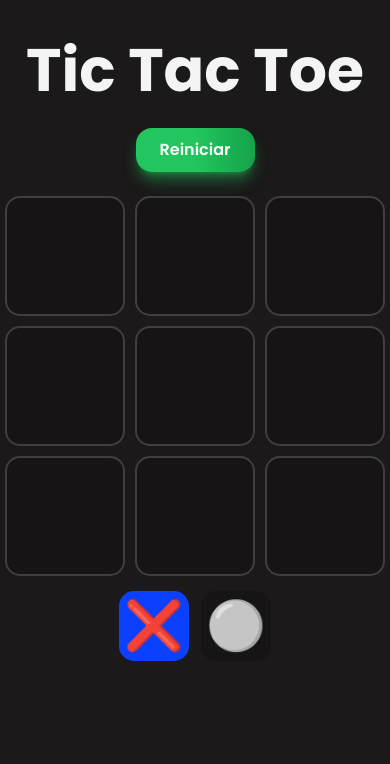
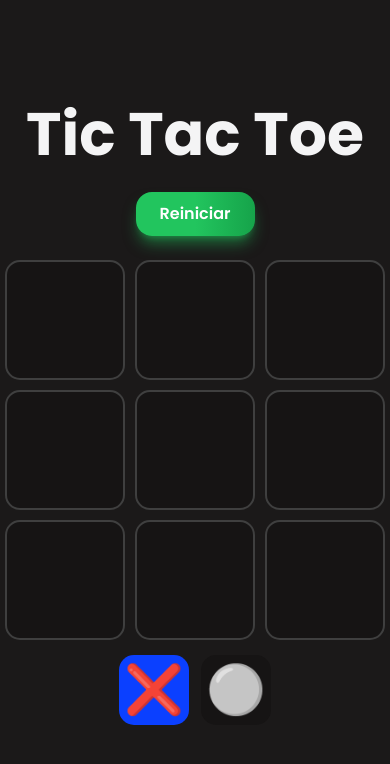
Before and after one commit to francoogilli/Tic-Tac-Toe, a React app: page / in a window 390 px wide. Shown: the top 764 px of the page. Built offline with nearby package versions, Linux system fonts and the light colour scheme; the HTML template or start-up script is replaced by a standard one.

Commit message:
The view on small devices was fixed

```diff
--- a/src/App.jsx
+++ b/src/App.jsx
@@ -50,7 +50,7 @@ function App() {
 
   return (
     <main className="board">
-      <h1 className="font-bold text-6xl text-center text-zinc-100 sm:pt-16 lg:pt-7">Tic Tac Toe</h1>
+      <h1 className="font-bold text-6xl text-center text-zinc-100 pt-16 lg:pt-7">Tic Tac Toe</h1>
       <button className="text-white font-semibold bg-gradient-to-r from-green-500 via-green-500 to-green-600 hover:bg-gradient-to-br  shadow-lg shadow-green-500/50 mb-6 mt-3 px-6 py-2.5 rounded-2xl" onClick={resetGame}>Reiniciar</button>
       <section className="game ">
         {board.map((_, index) => (
```
